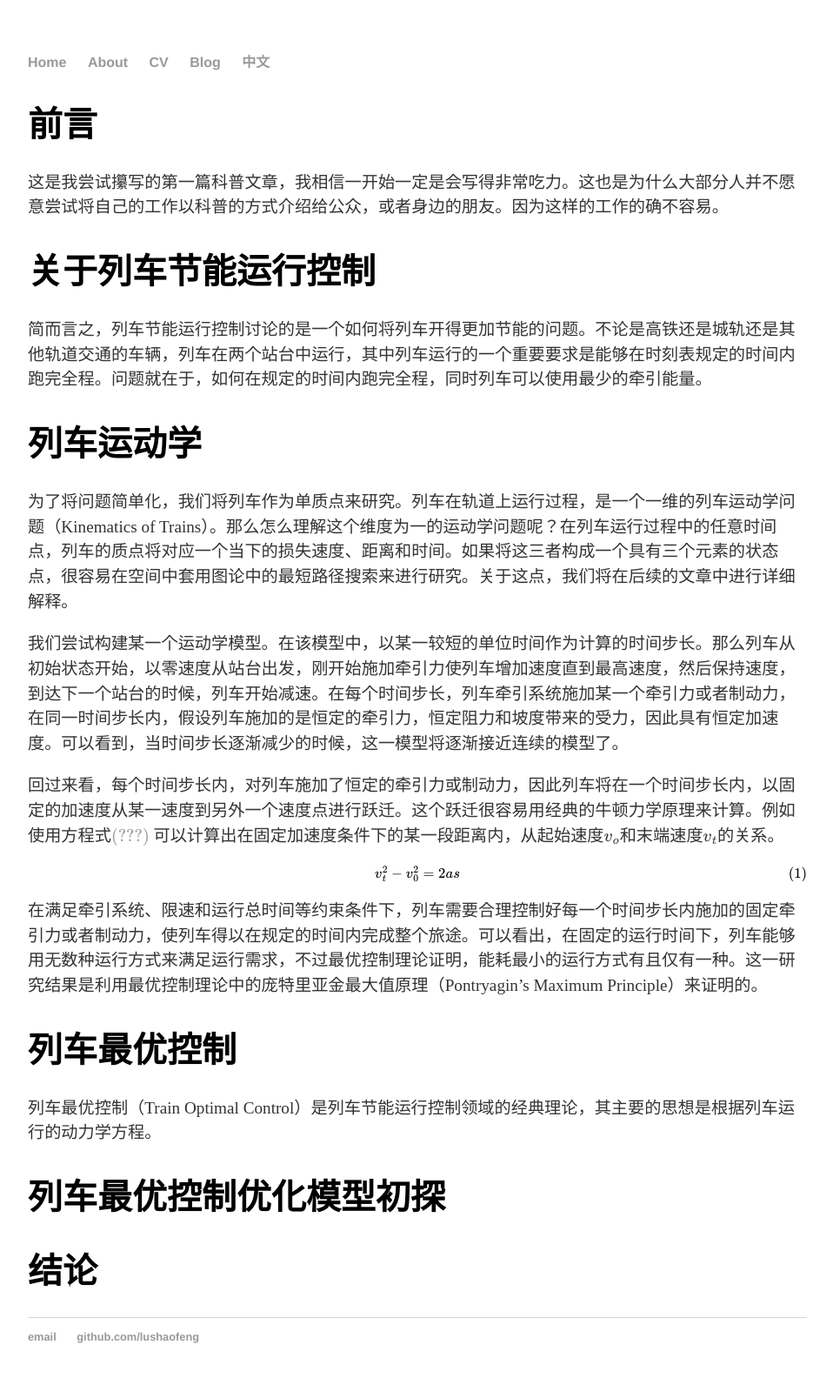
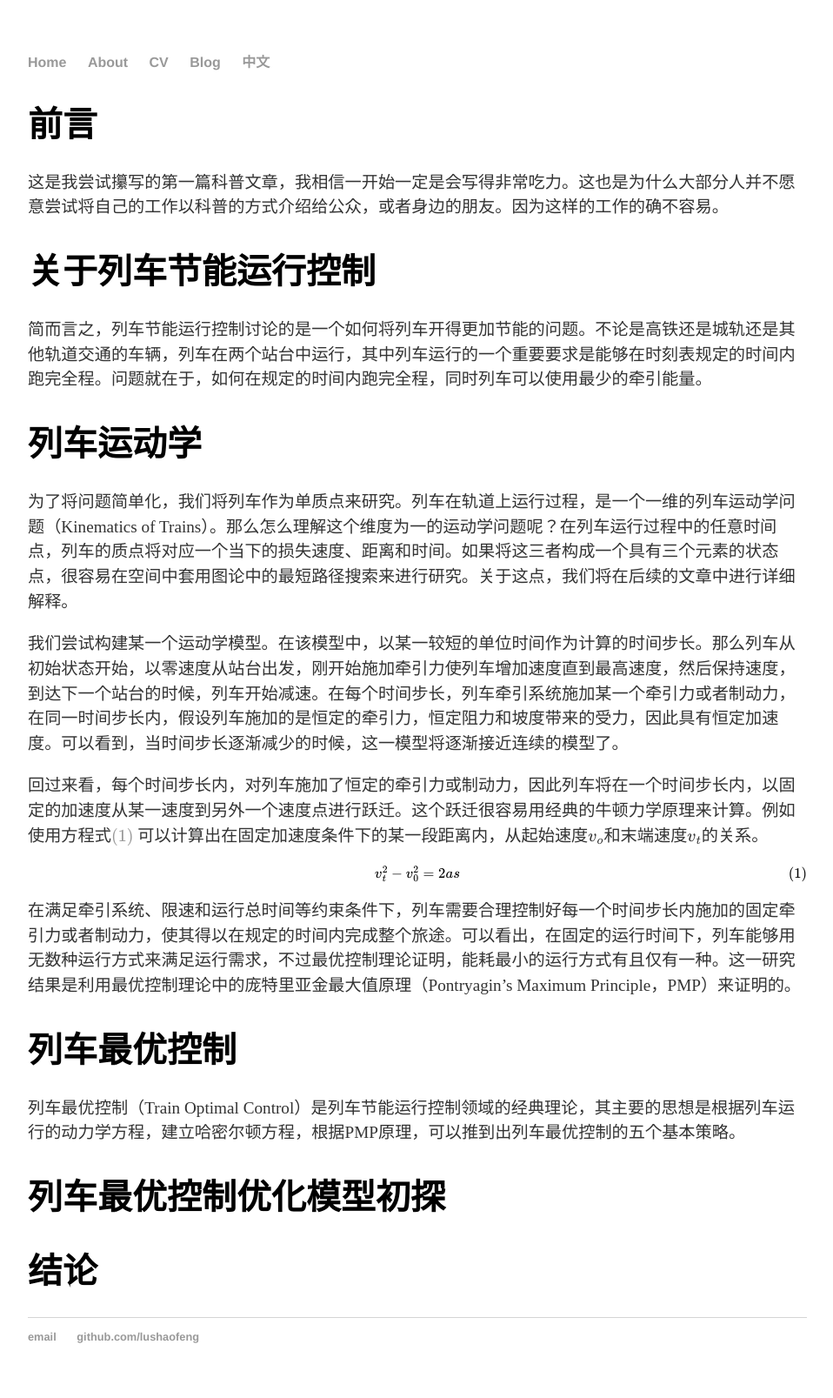
Before and after one commit to lushaofeng/lushaofeng.github.io, a Jekyll site: the page built from _posts/2021-10-01-列车节能运行控制.md, in a window 1280 px wide. Shown: the whole page at 87% size, without its empty margins (160-1118 px from the left). Built offline with Jekyll 4.4.1, drawn with Linux system fonts in a browser that asks for light colours; our own code applies the rules of GitHub Pages for plain Markdown files; formulas are drawn with MathJax 3.

Commit message:
Update 2021-10-01-列车节能运行控制.md

```diff
--- a/_posts/2021-10-01-列车节能运行控制.md
+++ b/_posts/2021-10-01-列车节能运行控制.md
@@ -9,14 +9,15 @@
 
 我们尝试构建某一个运动学模型。在该模型中，以某一较短的单位时间作为计算的时间步长。那么列车从初始状态开始，以零速度从站台出发，刚开始施加牵引力使列车增加速度直到最高速度，然后保持速度，到达下一个站台的时候，列车开始减速。在每个时间步长，列车牵引系统施加某一个牵引力或者制动力，在同一时间步长内，假设列车施加的是恒定的牵引力，恒定阻力和坡度带来的受力，因此具有恒定加速度。可以看到，当时间步长逐渐减少的时候，这一模型将逐渐接近连续的模型了。
 
-回过来看，每个时间步长内，对列车施加了恒定的牵引力或制动力，因此列车将在一个时间步长内，以固定的加速度从某一速度到另外一个速度点进行跃迁。这个跃迁很容易用经典的牛顿力学原理来计算。例如使用方程式\eqref{eq:eq:kinematic_1} 可以计算出在固定加速度条件下的某一段距离内，从起始速度$v_o$和末端速度$v_t$的关系。
+回过来看，每个时间步长内，对列车施加了恒定的牵引力或制动力，因此列车将在一个时间步长内，以固定的加速度从某一速度到另外一个速度点进行跃迁。这个跃迁很容易用经典的牛顿力学原理来计算。例如使用方程式\eqref{eq:kinematic_1} 可以计算出在固定加速度条件下的某一段距离内，从起始速度$v_o$和末端速度$v_t$的关系。
 
 $$ \begin{equation} \label{eq:kinematic_1} v_t^2-v_0^2=2 a s \end{equation} $$
 
-在满足牵引系统、限速和运行总时间等约束条件下，列车需要合理控制好每一个时间步长内施加的固定牵引力或者制动力，使列车得以在规定的时间内完成整个旅途。可以看出，在固定的运行时间下，列车能够用无数种运行方式来满足运行需求，不过最优控制理论证明，能耗最小的运行方式有且仅有一种。这一研究结果是利用最优控制理论中的庞特里亚金最大值原理（Pontryagin's Maximum Principle）来证明的。
+在满足牵引系统、限速和运行总时间等约束条件下，列车需要合理控制好每一个时间步长内施加的固定牵引力或者制动力，使其得以在规定的时间内完成整个旅途。可以看出，在固定的运行时间下，列车能够用无数种运行方式来满足运行需求，不过最优控制理论证明，能耗最小的运行方式有且仅有一种。这一研究结果是利用最优控制理论中的庞特里亚金最大值原理（Pontryagin's Maximum Principle，PMP）来证明的。
 
 # 列车最优控制
-列车最优控制（Train Optimal Control）是列车节能运行控制领域的经典理论，其主要的思想是根据列车运行的动力学方程。
+列车最优控制（Train Optimal Control）是列车节能运行控制领域的经典理论，其主要的思想是根据列车运行的动力学方程，建立哈密尔顿方程，根据PMP原理，可以推到出列车最优控制的五个基本策略。
+
 
 # 列车最优控制优化模型初探
 
```
